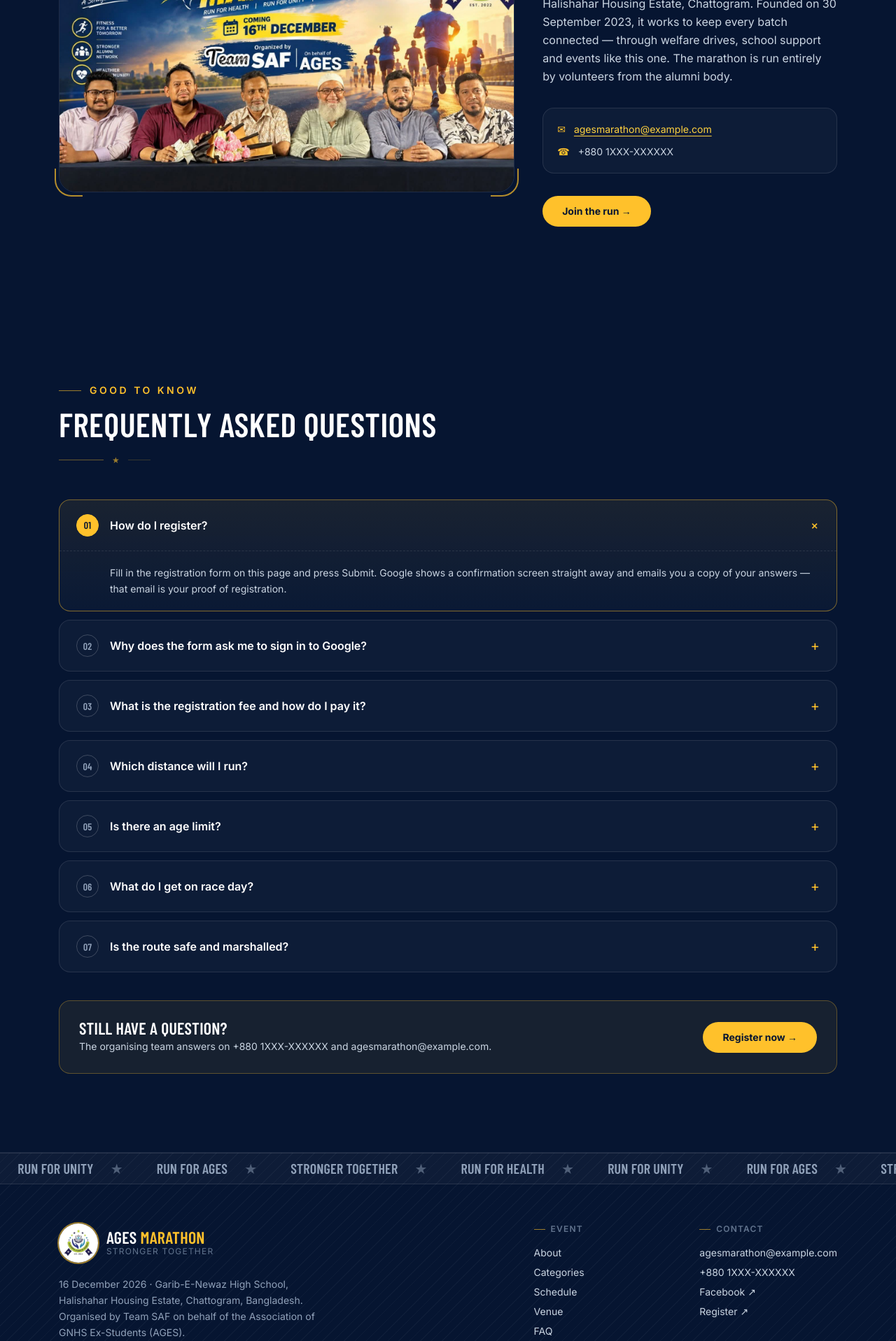
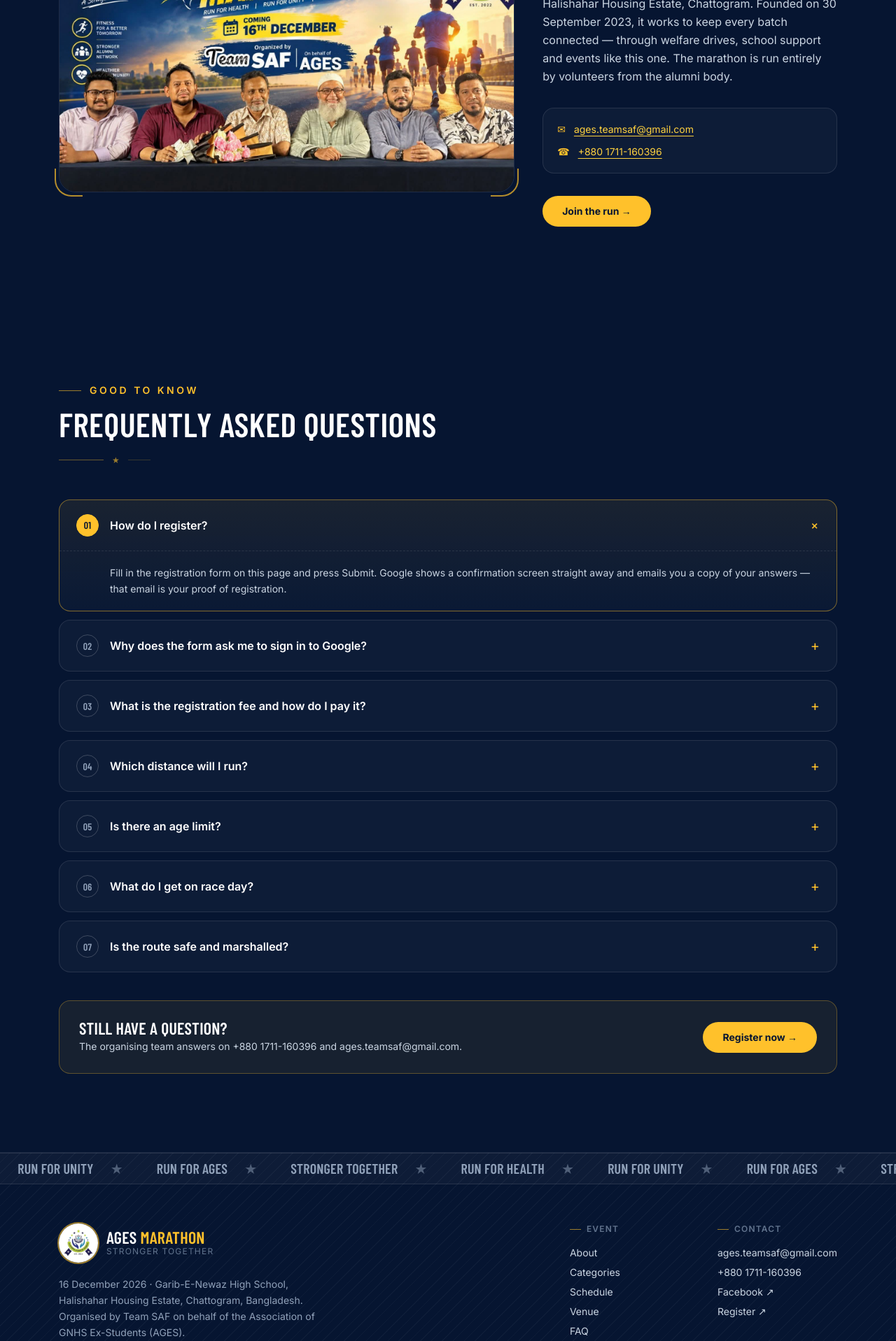
Before and after one commit to agesmarathon/agesmarathon.github.io, a React (Vite) app: page / in a window 1280 px wide. Shown: the part 7193-9110 px from the top of the page at 70% size. Built offline with nearby package versions, Linux system fonts and the light colour scheme; a web font is replaced by a local one.

Commit message:
Add real contact email and hotline, make the number tappable
Co-Authored-By: Claude Opus 5 <noreply@anthropic.com>

```diff
--- a/src/components/Footer.jsx
+++ b/src/components/Footer.jsx
@@ -61,7 +61,11 @@ export function Footer() {
                     {event.email}
                   </a>
                 </li>
-                <li>{event.phone}</li>
+                <li>
+                  <a href={`tel:${event.phone.replace(/[^+\d]/g, '')}`} className="transition hover:text-gold-400">
+                    {event.phone}
+                  </a>
+                </li>
                 <li>
                   <a href={event.facebook} target="_blank" rel="noreferrer" className="transition hover:text-gold-400">
                     Facebook ↗
--- a/src/components/Organizers.jsx
+++ b/src/components/Organizers.jsx
@@ -39,7 +39,9 @@ export function Organizers() {
             </p>
             <p className="flex items-center gap-3 text-slate-300">
               <span className="text-gold-500">☎</span>
-              {event.phone}
+              <a href={`tel:${event.phone.replace(/[^+\d]/g, '')}`} className="text-gold-400 underline underline-offset-4">
+                {event.phone}
+              </a>
             </p>
           </div>
 
--- a/src/data/event.js
+++ b/src/data/event.js
@@ -20,8 +20,8 @@ export const event = {
   organizerFor: 'Association of GNHS Ex-Students (AGES)',
   organizerForLong:
     'the official alumni organization of Garib-E-Newaz High School, Halishahar Housing Estate, Chattogram',
-  email: 'agesmarathon@example.com',
-  phone: '+880 1XXX-XXXXXX',
+  email: 'ages.teamsaf@gmail.com',
+  phone: '+880 1711-160396',
   facebook: 'https://facebook.com/',
   registrationCloses: '10 December 2026',
   founded: '30 September 2023',
```
